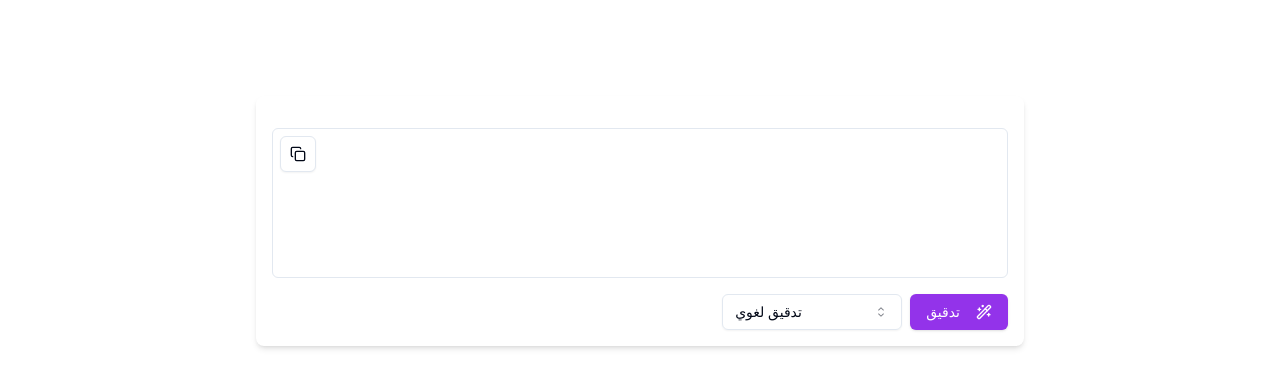
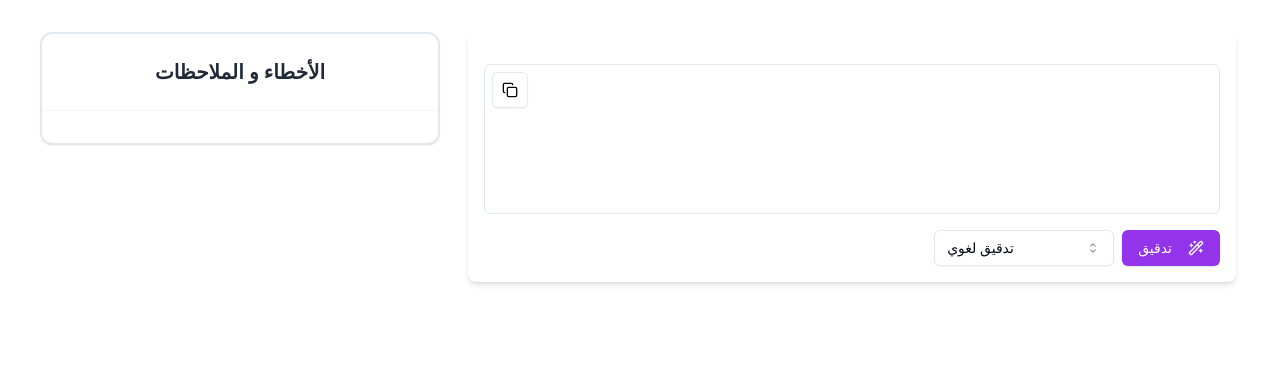
Before and after one commit to kha09/allam_nu7aa, a Next.js app: page / in a window 1280 px wide. Shown: the top 388 px of the page. Built offline with nearby package versions, Linux system fonts and the light colour scheme.

Commit message:
adjust the widgets to be closer to each other

```diff
--- a/src/app/page.tsx
+++ b/src/app/page.tsx
@@ -1,9 +1,28 @@
+'use client'
+
 import { TextEditor } from "@/components/text-editor"
+import { ErrorDisplay } from "@/components/error-display"
+import { watsonApi, type WatsonResponse } from "@/lib/watson-api"
+import { useState, useEffect } from "react"
 
 export default function Home() {
+  const [corrections, setCorrections] = useState<WatsonResponse>([])
+
+  // Function to update corrections when new errors are found
+  const handleErrorsFound = (newCorrections: WatsonResponse) => {
+    setCorrections(newCorrections)
+  }
+
   return (
-    <main className="flex min-h-screen flex-col items-center justify-between p-24">
-      <TextEditor />
+    <main className="flex min-h-screen p-8 justify-center">
+      <div className="flex gap-6 max-w-[1200px] w-full">
+        <div className="w-[400px]">
+          <ErrorDisplay corrections={corrections} />
+        </div>
+        <div className="flex-1">
+          <TextEditor onErrorsFound={handleErrorsFound} />
+        </div>
+      </div>
     </main>
   )
 }
--- /dev/null
+++ b/src/components/error-display.tsx
@@ -0,0 +1,30 @@
+'use client'
+
+import { Card, CardHeader, CardContent } from "@/components/ui/card"
+import { type WatsonResponse } from "@/lib/watson-api"
+
+interface ErrorDisplayProps {
+  corrections: WatsonResponse
+}
+
+export function ErrorDisplay({ corrections }: ErrorDisplayProps) {
+  return (
+    <Card className="w-full max-w-md border-2 rounded-xl shadow-sm" dir="rtl">
+      <CardHeader className="border-b border-gray-100">
+        <h2 className="text-xl font-semibold text-center text-gray-800">الأخطاء و الملاحظات</h2>
+      </CardHeader>
+      <CardContent className="p-4 space-y-2">
+        {corrections.map((correction, index) => (
+          <div key={index} className="py-2 border-b border-gray-100 last:border-b-0">
+            <p className="text-gray-500 text-sm mb-1">{correction['نوع الخطأ'] || correction['نوع_الخطأ']}</p>
+            <div className="flex items-center gap-2 text-lg">
+              <span className="text-red-500 font-bold">{correction['الكلمة الخاطئة'] || correction['خطأ']}</span>
+              <span className="text-gray-400">◄</span>
+              <span className="text-blue-500">{correction['تصحيح الكلمة'] || correction['تصحيح_الكلمة']}</span>
+            </div>
+          </div>
+        ))}
+      </CardContent>
+    </Card>
+  )
+}
--- a/src/components/text-editor.tsx
+++ b/src/components/text-editor.tsx
@@ -16,7 +16,11 @@ interface ErrorInfo {
   };
 }
 
-export function TextEditor() {
+interface TextEditorProps {
+  onErrorsFound: (errors: WatsonResponse) => void;
+}
+
+export function TextEditor({ onErrorsFound }: TextEditorProps) {
   const [userInput, setUserInput] = useState("")
   const [errorInfo, setErrorInfo] = useState<ErrorInfo | null>(null)
   const [isLoading, setIsLoading] = useState(false)
@@ -165,6 +169,8 @@ export function TextEditor() {
       console.log('API Response:', errors);
 
       setCurrentErrors(errors);
+      onErrorsFound(errors); // Pass errors to parent component
+
       const displayText = markErrorsInText(userInput, errors);
 
       const editorDiv = document.querySelector('[contenteditable]');
@@ -200,6 +206,7 @@ export function TextEditor() {
             console.log('New user input:', newText);
             setUserInput(newText);
             setCurrentErrors([]);
+            onErrorsFound([]); // Clear errors in parent when input changes
           }}
         />
         {errorInfo && (
--- /dev/null
+++ b/src/components/ui/card.tsx
@@ -0,0 +1,76 @@
+import * as React from "react"
+
+import { cn } from "@/lib/utils"
+
+const Card = React.forwardRef<
+  HTMLDivElement,
+  React.HTMLAttributes<HTMLDivElement>
+>(({ className, ...props }, ref) => (
+  <div
+    ref={ref}
+    className={cn(
+      "rounded-xl border bg-card text-card-foreground shadow",
+      className
+    )}
+    {...props}
+  />
+))
+Card.displayName = "Card"
+
+const CardHeader = React.forwardRef<
+  HTMLDivElement,
+  React.HTMLAttributes<HTMLDivElement>
+>(({ className, ...props }, ref) => (
+  <div
+    ref={ref}
+    className={cn("flex flex-col space-y-1.5 p-6", className)}
+    {...props}
+  />
+))
+CardHeader.displayName = "CardHeader"
+
+const CardTitle = React.forwardRef<
+  HTMLParagraphElement,
+  React.HTMLAttributes<HTMLHeadingElement>
+>(({ className, ...props }, ref) => (
+  <h3
+    ref={ref}
+    className={cn("font-semibold leading-none tracking-tight", className)}
+    {...props}
+  />
+))
+CardTitle.displayName = "CardTitle"
+
+const CardDescription = React.forwardRef<
+  HTMLParagraphElement,
+  React.HTMLAttributes<HTMLParagraphElement>
+>(({ className, ...props }, ref) => (
+  <p
+    ref={ref}
+    className={cn("text-sm text-muted-foreground", className)}
+    {...props}
+  />
+))
+CardDescription.displayName = "CardDescription"
+
+const CardContent = React.forwardRef<
+  HTMLDivElement,
+  React.HTMLAttributes<HTMLDivElement>
+>(({ className, ...props }, ref) => (
+  <div ref={ref} className={cn("p-6 pt-0", className)} {...props} />
+))
+CardContent.displayName = "CardContent"
+
+const CardFooter = React.forwardRef<
+  HTMLDivElement,
+  React.HTMLAttributes<HTMLDivElement>
+>(({ className, ...props }, ref) => (
+  <div
+    ref={ref}
+    className={cn("flex items-center p-6 pt-0", className)}
+    {...props}
+  />
+))
+CardFooter.displayName = "CardFooter"
+
+export { Card, CardHeader, CardFooter, CardTitle, CardDescription, CardContent }
```
